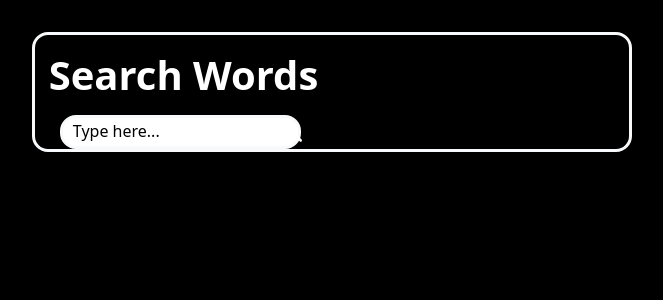
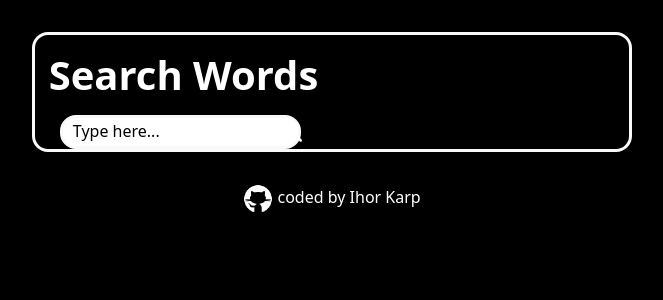
Before and after one commit to IhorKarp/dictionary-web-app-react, a React (Create React App) app: page / in a window 1280 px wide. Shown: the top 300 px of the page, without its empty margins (308-971 px from the left). Built offline with nearby package versions, Linux system fonts and the light colour scheme; no server answers.

Commit message:
Added Github link j+ footer

```diff
--- a/src/App.js
+++ b/src/App.js
@@ -1,10 +1,24 @@
 import './App.css';
 import SearchEngine from './SearchEngine';
+import github from "./pictures/github.png";
 
 function App() {
   return (
     <div className="App">
      <SearchEngine defaultKeyword="love" />
+     <footer className='text-white'>
+          <p className="text-center">
+            <a
+              href="https://github.com/IhorKarp/dictionary-web-app-react"
+              target="_blank"
+              className="open-source text-decoration-none text-dark"
+              rel="noopener noreferrer"
+            >
+              <img src={github} alt="github-icon" width={30} />
+            </a>{" "}
+            coded by Ihor Karp
+          </p>
+        </footer>
     </div>
   );
 }
```
Also changed, not shown: src/App.css (line endings or trailing spaces), src/pictures/github.png (added).
